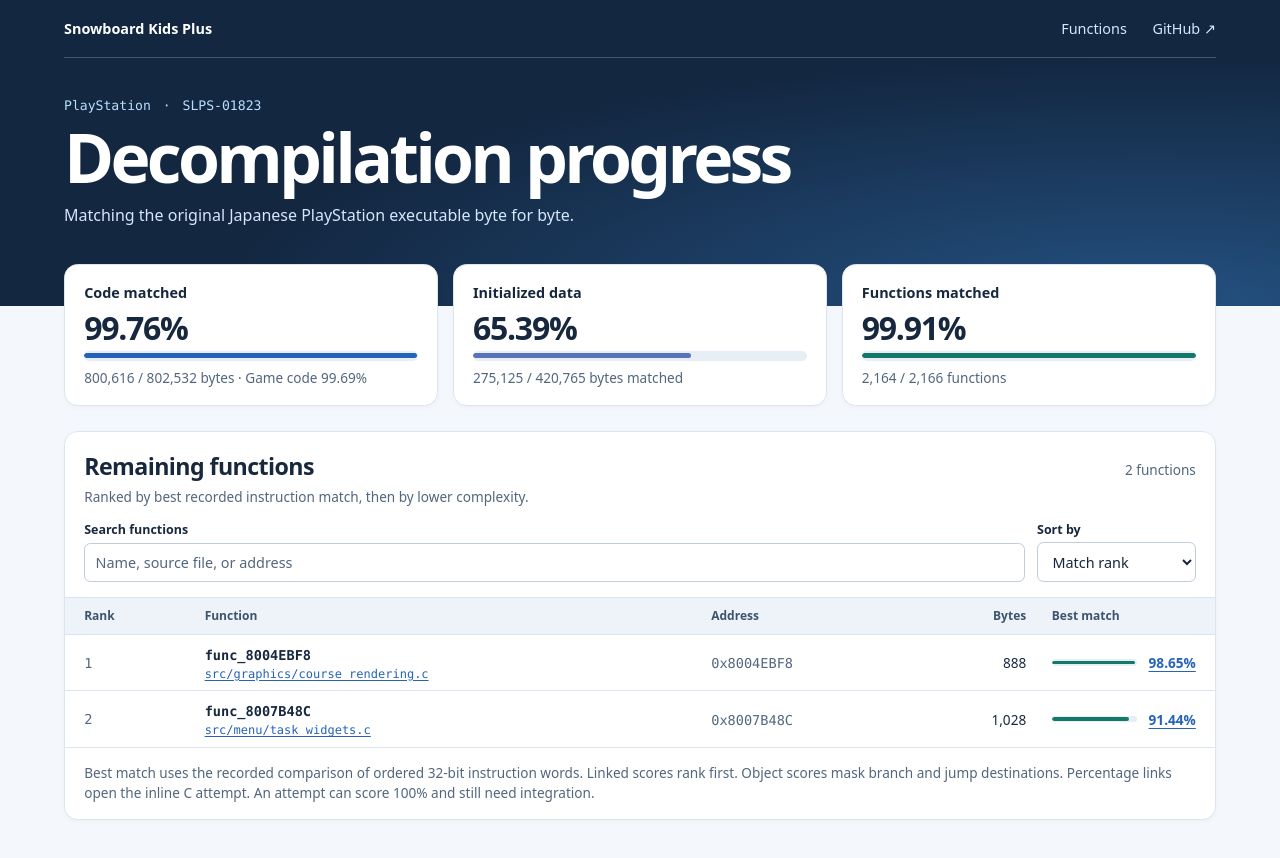
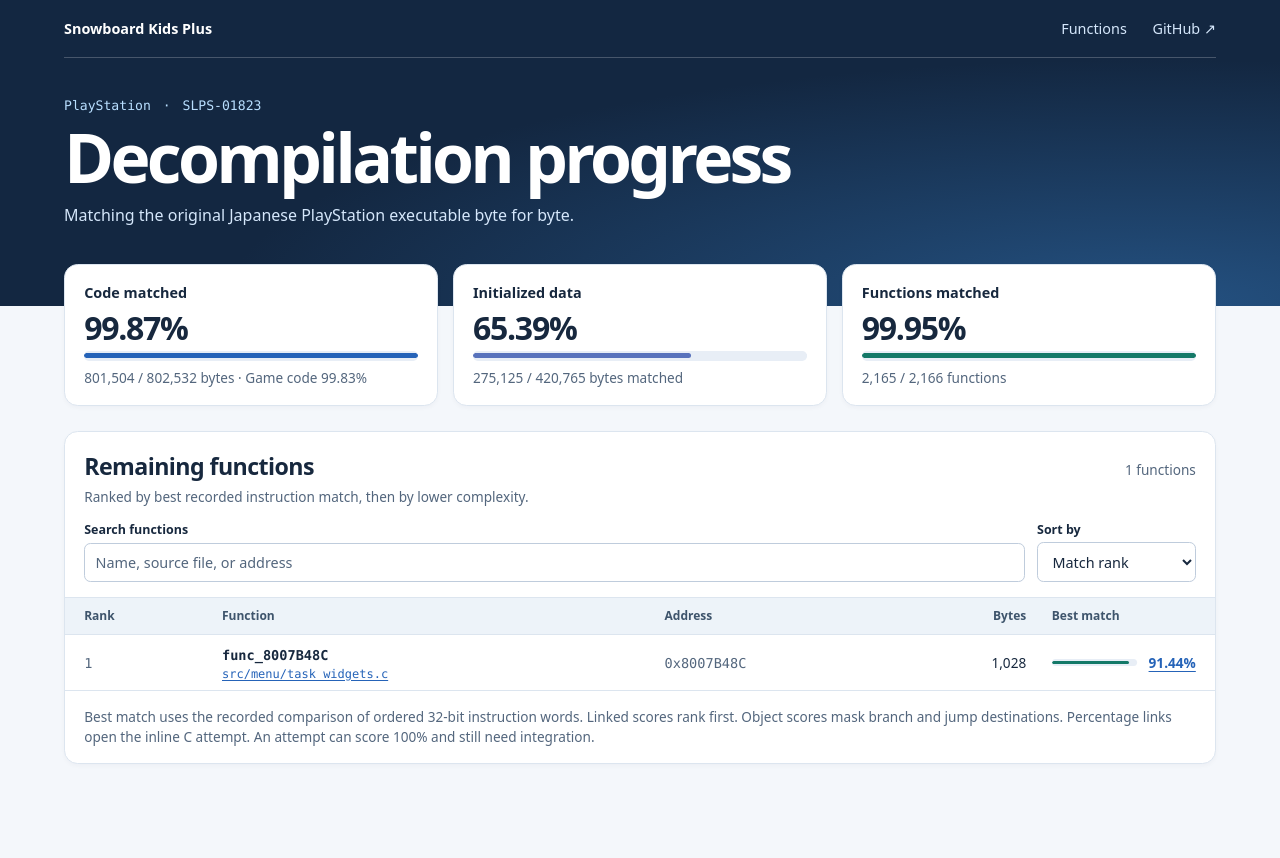
Before and after one commit to cdlewis/snowboardkidsplus-decomp, a plain HTML site: page docs/index.html in a window 1280 px wide. After the commit the page ends 812 px from the top, so only its background shows below. Drawn offline with Linux system fonts and the light colour scheme.

Commit message:
Update decompilation progress

```diff
--- a/docs/index.html
+++ b/docs/index.html
@@ -15,10 +15,10 @@
   <meta property="og:image:type" content="image/png">
   <meta property="og:image:width" content="1200">
   <meta property="og:image:height" content="630">
-  <meta property="og:image:alt" content="Snowboard Kids Plus decompilation: 99.76% code matched, 65.39% initialized data matched, and 2,164 of 2,166 functions matched.">
+  <meta property="og:image:alt" content="Snowboard Kids Plus decompilation: 99.87% code matched, 65.39% initialized data matched, and 2,165 of 2,166 functions matched.">
   <meta name="twitter:card" content="summary_large_image">
   <meta name="twitter:image" content="https://chrislewis.au/snowboardkidsplus-decomp/assets/progress-preview.png">
-  <meta name="twitter:image:alt" content="Snowboard Kids Plus decompilation: 99.76% code matched, 65.39% initialized data matched, and 2,164 of 2,166 functions matched.">
+  <meta name="twitter:image:alt" content="Snowboard Kids Plus decompilation: 99.87% code matched, 65.39% initialized data matched, and 2,165 of 2,166 functions matched.">
   <link rel="stylesheet" href="assets/progress.css">
   <script src="assets/progress.js" defer></script>
 </head>
@@ -41,9 +41,9 @@
     <section class="overview" aria-label="Verified build progress">
       <article class="metric">
         <h2>Code matched</h2>
-        <strong>99.76%</strong>
-        <meter min="0" max="802532" value="800616" aria-hidden="true"></meter>
-        <p>800,616 / 802,532 bytes · Game code 99.69%</p>
+        <strong>99.87%</strong>
+        <meter min="0" max="802532" value="801504" aria-hidden="true"></meter>
+        <p>801,504 / 802,532 bytes · Game code 99.83%</p>
       </article>
       <article class="metric">
         <h2>Initialized data</h2>
@@ -53,9 +53,9 @@
       </article>
       <article class="metric">
         <h2>Functions matched</h2>
-        <strong>99.91%</strong>
-        <meter min="0" max="2166" value="2164" aria-hidden="true"></meter>
-        <p>2,164 / 2,166 functions</p>
+        <strong>99.95%</strong>
+        <meter min="0" max="2166" value="2165" aria-hidden="true"></meter>
+        <p>2,165 / 2,166 functions</p>
       </article>
     </section>
     <section class="queue" id="functions" aria-labelledby="queue-title">
@@ -64,7 +64,7 @@
           <h2 id="queue-title">Remaining functions</h2>
           <p>Ranked by best recorded instruction match, then by lower complexity.</p>
         </div>
-        <p id="result-count" class="count" role="status">2 functions</p>
+        <p id="result-count" class="count" role="status">1 functions</p>
       </div>
       <div class="controls" hidden>
         <label>Search functions <input type="search" id="search" placeholder="Name, source file, or address"></label>
@@ -79,8 +79,7 @@
         <table>
           <thead><tr><th scope="col">Rank</th><th scope="col">Function</th><th scope="col">Address</th><th scope="col">Bytes</th><th scope="col">Best match</th></tr></thead>
           <tbody id="function-rows">
-          <tr data-size="888"><td class="rank">1</td><th scope="row"><code>func_8004EBF8</code><a class="unit" href="https://github.com/cdlewis/snowboardkidsplus-decomp/blob/main/src/graphics/course_rendering.c#L515">src/graphics/course_rendering.c</a></th><td class="address"><code>0x8004EBF8</code></td><td class="size">888</td><td class="score"><div class="match"><meter min="0" max="1" value="0.9864864864864865" aria-hidden="true"></meter><span><a href="https://github.com/cdlewis/snowboardkidsplus-decomp/blob/main/src/graphics/course_rendering.c#L515">98.65%</a></span></div></td></tr>
-          <tr data-size="1028"><td class="rank">2</td><th scope="row"><code>func_8007B48C</code><a class="unit" href="https://github.com/cdlewis/snowboardkidsplus-decomp/blob/main/src/menu/task_widgets.c#L3395">src/menu/task_widgets.c</a></th><td class="address"><code>0x8007B48C</code></td><td class="size">1,028</td><td class="score"><div class="match"><meter min="0" max="1" value="0.914396887159533" aria-hidden="true"></meter><span><a href="https://github.com/cdlewis/snowboardkidsplus-decomp/blob/main/src/menu/task_widgets.c#L3395">91.44%</a></span></div></td></tr>
+          <tr data-size="1028"><td class="rank">1</td><th scope="row"><code>func_8007B48C</code><a class="unit" href="https://github.com/cdlewis/snowboardkidsplus-decomp/blob/main/src/menu/task_widgets.c#L3395">src/menu/task_widgets.c</a></th><td class="address"><code>0x8007B48C</code></td><td class="size">1,028</td><td class="score"><div class="match"><meter min="0" max="1" value="0.914396887159533" aria-hidden="true"></meter><span><a href="https://github.com/cdlewis/snowboardkidsplus-decomp/blob/main/src/menu/task_widgets.c#L3395">91.44%</a></span></div></td></tr>
           </tbody>
         </table>
       </div>
```
Also changed, not shown: docs/assets/progress-preview.png, 1 other file.
